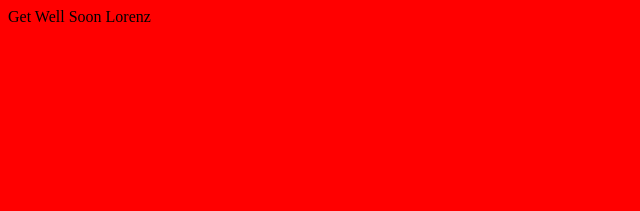
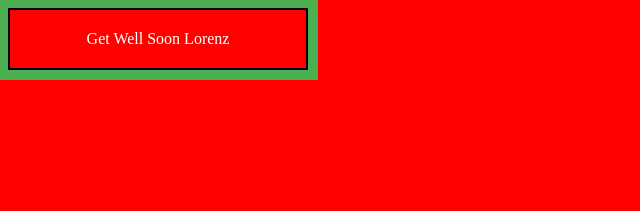
Before and after one commit to Chaitanyassr/lorenz, a plain HTML site: page index.html in a window 1280 px wide. Shown: the whole page, without its empty margins (0-640 px from the left). Drawn offline with Linux system fonts and the light colour scheme.

Commit message:
added image

```diff
--- a/assets/css/main.css
+++ b/assets/css/main.css
@@ -9,6 +9,14 @@ body {
   to {background-color: blue;}
 }
 
+.Words{
+	 border: 2px solid black;
+     outline: #4CAF50 solid 10px;
+     margin: auto;
+     padding: 20px;
+     color: white;
+	text-align: center;
+}
 .Words:hover + .hide{
 	display: block;
 	 border: 2px solid black;
```
